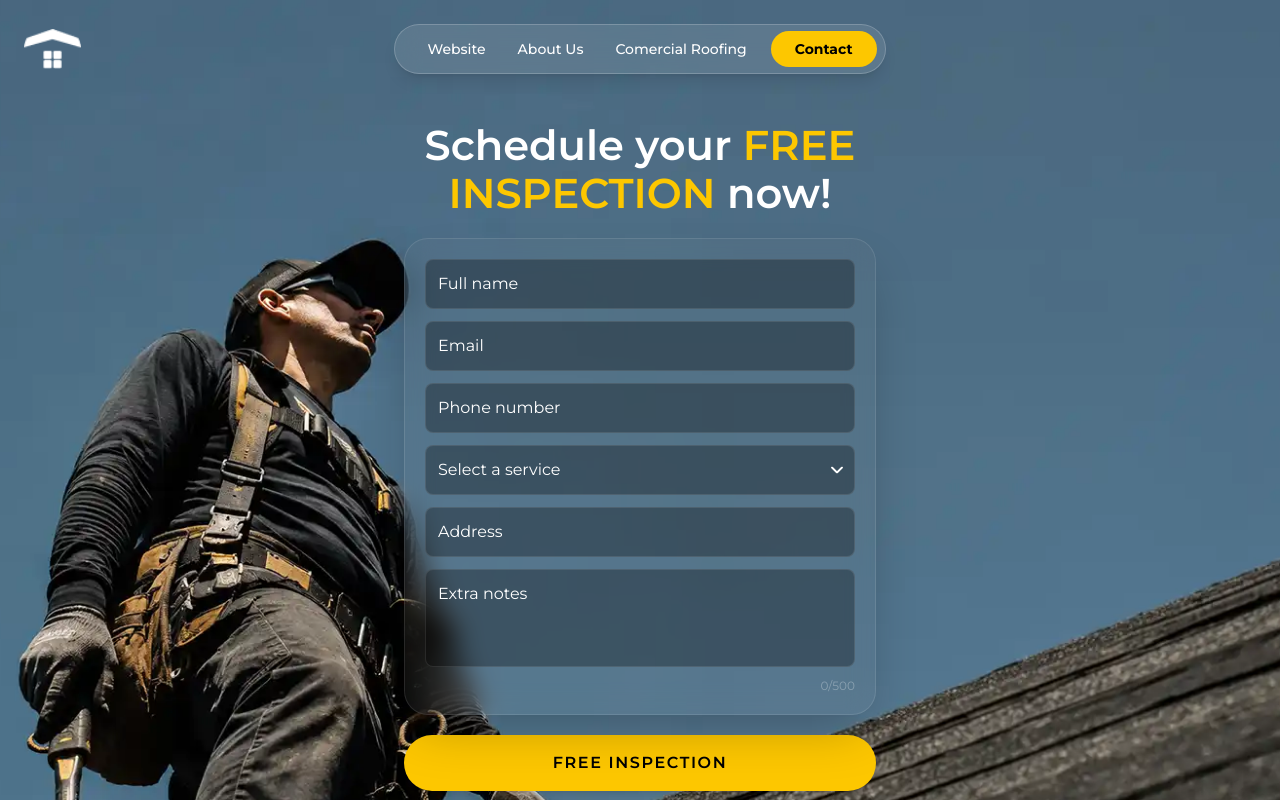
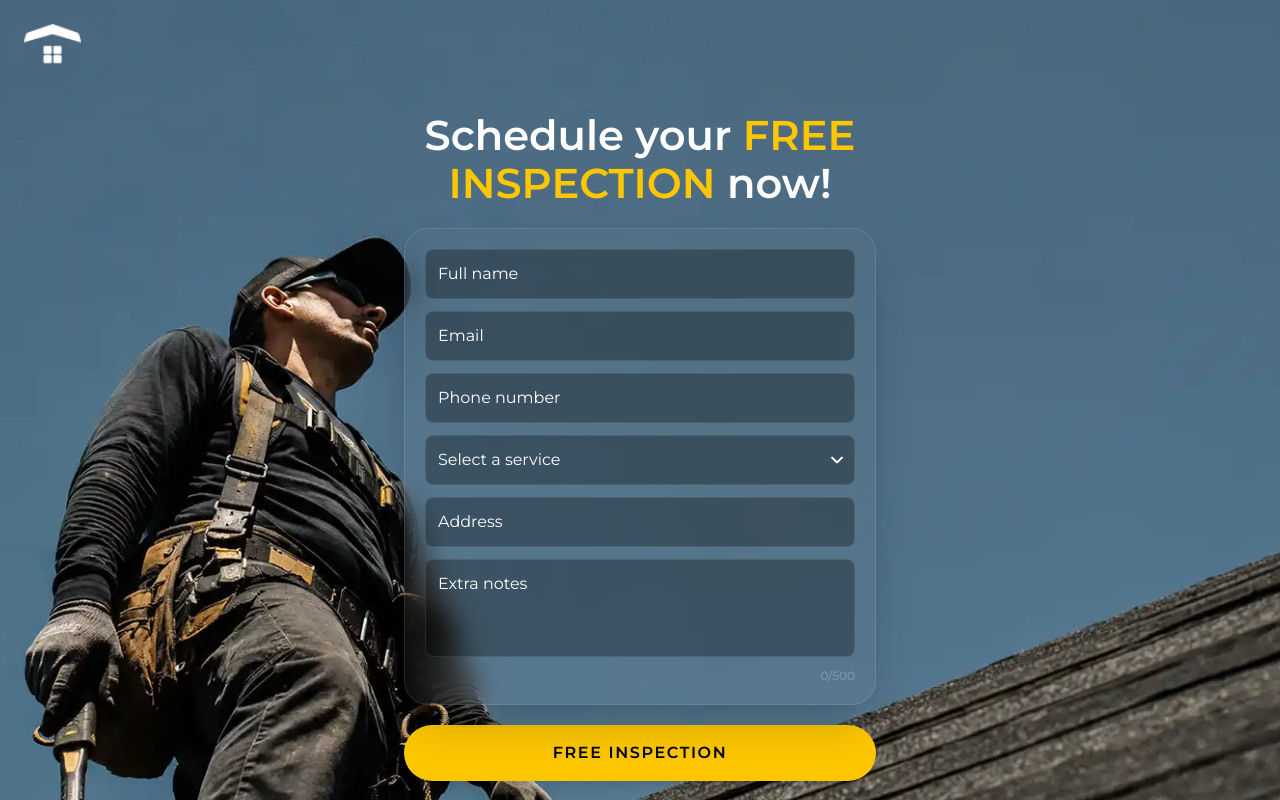
Before and after one commit to dtalledo18/advanced-roofing-contact, a Next.js app: page / in a window 1280 px wide. Shown: the top 800 px of the page. Built offline with nearby package versions, Linux system fonts and the light colour scheme.

Commit message:
delete: nav menu

```diff
--- a/app/page.tsx
+++ b/app/page.tsx
@@ -214,71 +214,17 @@ export default function LandingPage() {
                             <div className="flex-1 flex justify-start">
                                 <img src="/advanced-icon.png" alt="Advanced Logo" className="h-9 w-auto" />
                             </div>
-                            <button
-                                onClick={() => setMenuOpen(!menuOpen)}
-                                className="text-white p-2 rounded-lg bg-white/10 border border-white/20"
-                                aria-label="Menu"
-                            >
-                                {menuOpen ? (
-                                    <svg width="22" height="22" viewBox="0 0 24 24" fill="none" stroke="white" strokeWidth="2.2" strokeLinecap="round">
-                                        <line x1="18" y1="6" x2="6" y2="18" /><line x1="6" y1="6" x2="18" y2="18" />
-                                    </svg>
-                                ) : (
-                                    <svg width="22" height="22" viewBox="0 0 24 24" fill="none" stroke="white" strokeWidth="2.2" strokeLinecap="round">
-                                        <line x1="3" y1="6" x2="21" y2="6" /><line x1="3" y1="12" x2="21" y2="12" /><line x1="3" y1="18" x2="21" y2="18" />
-                                    </svg>
-                                )}
-                            </button>
+
                         </div>
 
-                        {menuOpen && (
-                            <div
-                                className="lg:hidden mt-3 p-4 space-y-2"
-                                style={{
-                                    background: 'rgba(20, 20, 20, 0.25)',
-                                    backdropFilter: 'blur(20px)',
-                                    WebkitBackdropFilter: 'blur(20px)',
-                                    border: '1px solid rgba(255, 255, 255, 0.1)',
-                                    borderRadius: '1.5rem',
-                                }}
-                            >
-                                {[
-                                    { label: 'Website', href: 'https://www.advancedroofingteam.com/' },
-                                    { label: 'About Us', href: 'https://www.advancedroofingteam.com/about-us/' },
-                                    { label: 'Comercial Roofing', href: 'https://www.advancedroofingteam.com/commercial-roofing/' }
-                                ].map((item) => (
-                                    <a key={item.label} href={item.href} className="block text-white text-sm font-medium py-2.5 px-4 rounded-lg hover:bg-white/10 transition-colors">
-                                        {item.label}
-                                    </a>
-                                ))}
-                                <div className="block bg-yellow-400 text-black text-sm font-bold text-center py-2.5 px-4 rounded-full cursor-default mt-1">
-                                    Contact
-                                </div>
-                            </div>
-                        )}
+
 
                         {/* ── Desktop navbar ── */}
                         <div className="hidden lg:grid grid-cols-[1fr_auto_1fr] items-center">
                             <div className="flex justify-start">
                                 <img src="/advanced-icon.png" alt="Advanced Logo" className="h-10 w-auto" />
                             </div>
-                            <div className="flex items-center bg-white/10 backdrop-blur-md border border-white/20 rounded-full px-2 py-1.5 shadow-lg">
-                                <div className="flex items-center gap-8 px-6">
-                                    {[
-                                        { label: 'Website', href: 'https://www.advancedroofingteam.com/' },
-                                        { label: 'About Us', href: 'https://www.advancedroofingteam.com/about-us/' },
-                                        { label: 'Comercial Roofing', href: 'https://www.advancedroofingteam.com/commercial-roofing/' }
-                                    ].map((item) => (
-                                        <a key={item.label} href={item.href} className="text-white text-sm font-medium hover:text-yellow-400 transition-colors">
-                                            {item.label}
-                                        </a>
-                                    ))}
-                                </div>
-                                <div className="bg-yellow-400 text-black text-sm font-bold px-6 py-2 rounded-full cursor-default">
-                                    Contact
-                                </div>
-                            </div>
-                            <div />
+
                         </div>
                     </div>
                 </nav>
```
